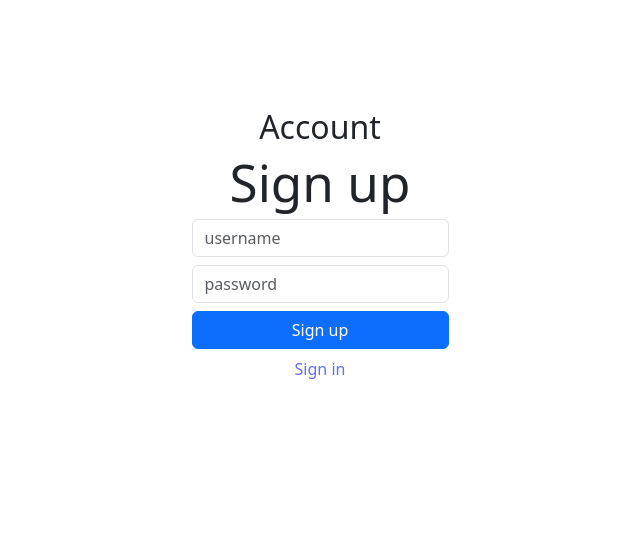
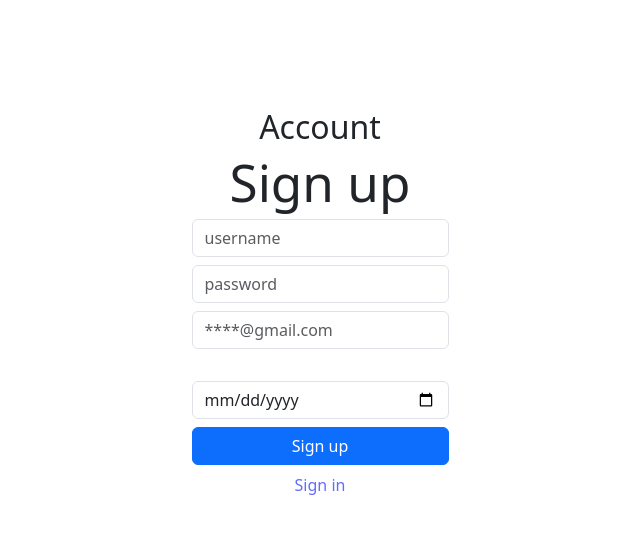
Before and after one commit to IsabellaB876/vital-hacks, a React (Vite) app: page /PatientHome#/Account/Signup in a window 1280 px wide. Shown: the top 534 px of the page, without its empty margins (320-960 px from the left). Built offline with nearby package versions, Linux system fonts and the light colour scheme; no server answers.

Commit message:
SIgnup Page works along with Patient Home

```diff
--- a/src/App.tsx
+++ b/src/App.tsx
@@ -1,21 +1,20 @@
 import "./App.css";
 import { Routes, Route, Navigate } from "react-router";
-import PatientHome from "./components/PatientHome";
 import Account from "./components/Account"
 import { HashRouter } from "react-router-dom";
+import PatientHome from "./components/PatientHome";
 
 function App() {
   return (
     <HashRouter>
     <div className="wd-main-content-offset p-3">
         <Routes>
-          <Route path="/" element={<Navigate to="Account" />} />
-          <Route path="/PatientHome/*" element={<PatientHome />} />
+          <Route path="/" element={<Navigate to="/Account" />} />
+          <Route path="/PatientHome" element={<PatientHome />} />
           <Route path="/Account/*" element={<Account />} />
         </Routes>
     </div>
     </HashRouter>
   );
 }
-
 export default App;
--- a/src/components/Account/SignUp.tsx
+++ b/src/components/Account/SignUp.tsx
@@ -13,11 +13,11 @@ function Signup() {
   return (
     <div className="wd-signup-screen">
       <h1>Sign up</h1>
-      <input value=""
-             className="wd-username form-control mb-2" placeholder="username" />
-      <input value=""
-             className="wd-password form-control mb-2" placeholder="password" />
-      <Button className="wd-signup-btn btn btn-primary mb-2 w-100"> Sign up </Button><br />
+      <input className="wd-username form-control mb-2" placeholder="username" />
+      <input className="wd-password form-control mb-2" placeholder="password" />
+      <input className="wd-email form-control mb-2" placeholder="****@gmail.com" type="email" id="wd-email" /><br/>
+      <input className="wd-birthday form-control mb-2" placeholder="00/00/0000" type="date"/>
+      <Link  to="/PatientHome" > <Button className="wd-signup-btn btn btn-primary mb-2 w-100"> Sign up </Button> </Link><br />
       <Link to="/Account/Profile" className="wd-signin-link">Sign in</Link>
     </div>
     );
--- a/src/components/FileCarousel.tsx
+++ b/src/components/FileCarousel.tsx
@@ -6,22 +6,14 @@ import FileCard from "./FileCard";
 interface CustomCarouselProps {
   text: string;
   bgColor: string;
-}//fetch api here
+}
 
-async function FileCarousel({ text, bgColor }: CustomCarouselProps) {
+function FileCarousel({ text, bgColor }: CustomCarouselProps) {
   const [index, setIndex] = useState(0);
 
   const handleSelect = (selectedIndex: number) => {
     setIndex(selectedIndex);
   };
-  const fileArray = await fetch('http://localhost:3000/api/getPDF', {
-    method: 'GET',
-    headers: {
-      'Content-Type': 'application/json',
-      'username': `placeholder`
-    }
-  })
-
 
   return (
     <Stack
--- a/src/components/PatientHome.tsx
+++ b/src/components/PatientHome.tsx
@@ -3,6 +3,7 @@ import FileCarousel from "./FileCarousel";
 import NavBar from "./NavBar";
 
 function PatientHome(){
+  console.log("hello");
     return(
     <Stack gap={3} className="text-start">
     <NavBar />
```
